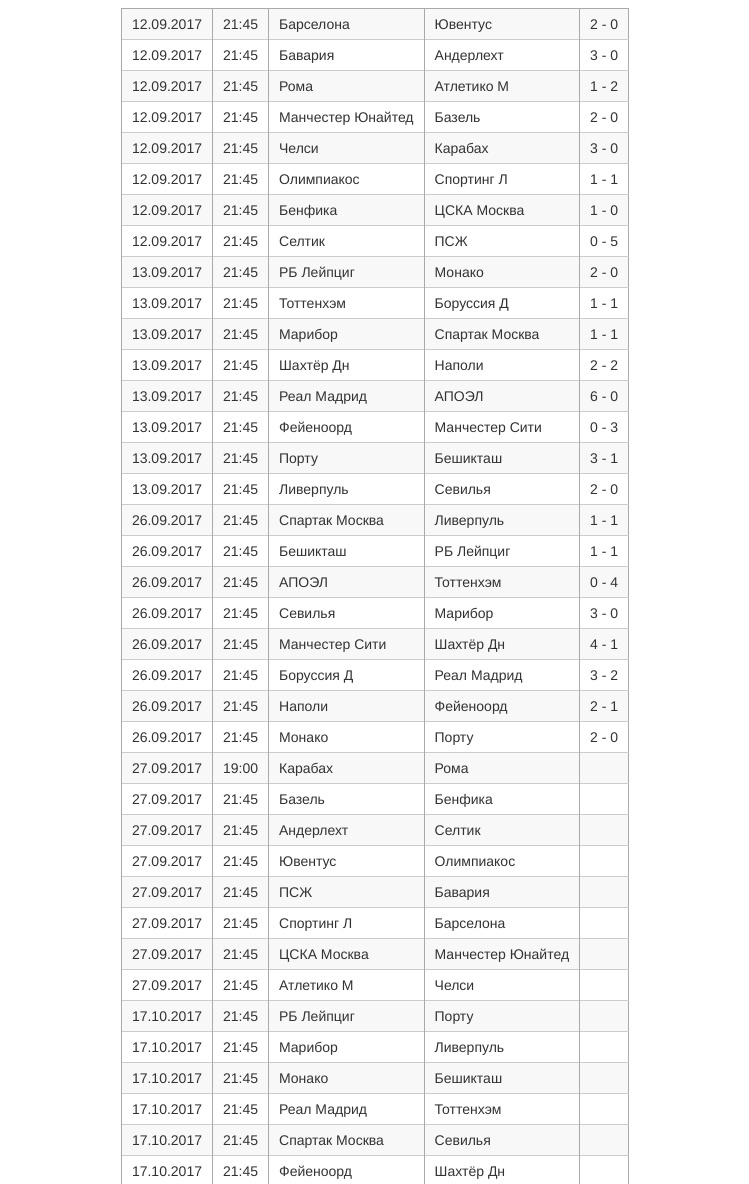
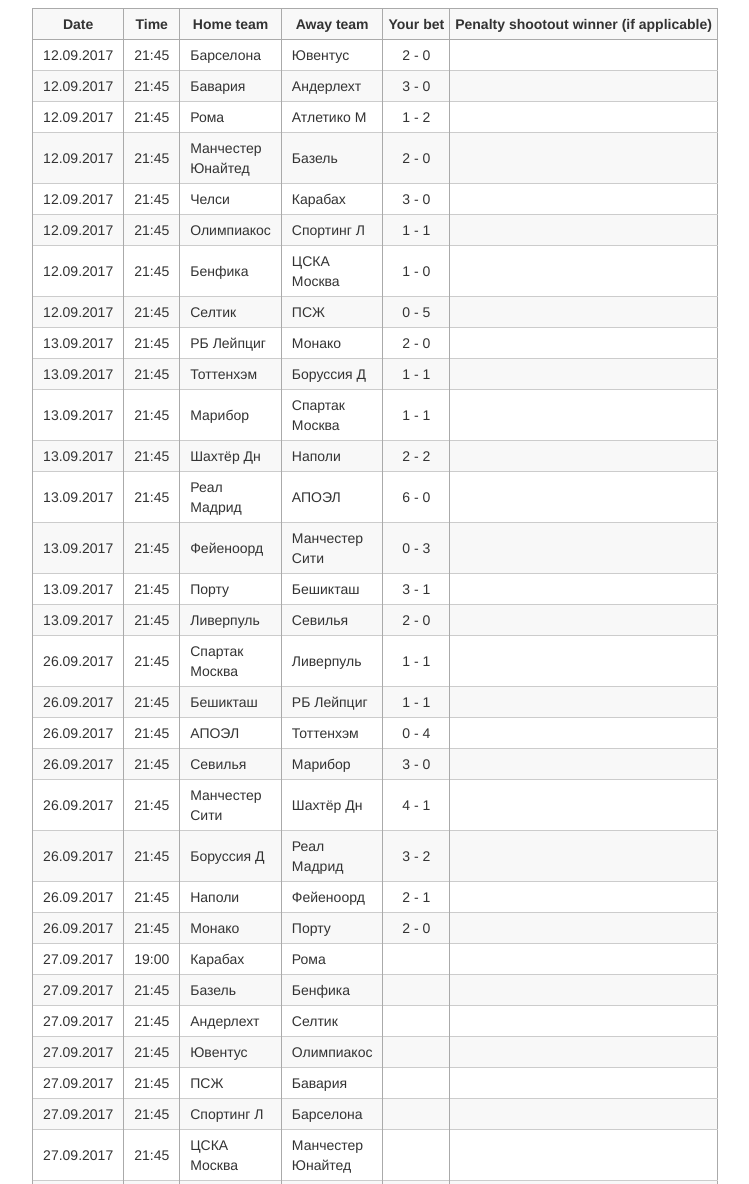
Before and after one commit to asyler/betleague, a Django app: page /my_bets in a window 1280 px wide. Shown: the part 52-1236 px from the top of the page, without its empty margins (265-1014 px from the left). Run offline with Django 3.2, Linux system fonts and the light colour scheme; a user stored in the database is signed in; data comes from the database, SQL or seed files in the repository; some libraries are stand-ins or nearby versions.

Commit message:
Alter user bets page to support shootout

```diff
--- a/competitions/static/competitions.css
+++ b/competitions/static/competitions.css
@@ -1,5 +1,11 @@
 td.username {
     font-weight: bold;
+}
+
+tr.header {
+    background-color: #f8f8f8;
+    font-weight: bold;
+    border-bottom: 1px solid #aaa;
 }
 
 tr.match:nth-child(odd) {
@@ -10,12 +16,27 @@
     border-bottom: 1px solid #aaa;
 }
 
-td.bet_result, td.bet, td.username, td.points, td.result {
+td.bet_result, td.bet, td.username, td.points, td.result, td.shootout_winner,
+tr.header > td {
     text-align: center;
     border-left: 1px solid #aaa;
     padding: 5px;
     width: 1px;
     white-space: nowrap;
+}
+
+td.shootout_winner label {
+    font-weight: normal;
+    float: left;
+}
+
+td.reset_radio {
+    text-align: right;
+}
+
+span.reset_link {
+    color: blue;
+    cursor: pointer;
 }
 
 #results_table td.colspan,
--- a/matches/models.py
+++ b/matches/models.py
@@ -99,7 +99,7 @@
             return ''
         return '{} - {}'.format(self.home_score, self.away_score)
 
-    def set_bet(self, result):
+    def set_bet(self, result, shootout_result=None):
         if not self.match.in_future:
             raise ValidationError(PAST_MATCH_ERROR)
 
@@ -112,3 +112,8 @@
             self.away_score = bet[1]
         else:
             raise ValidationError(WRONG_BET_FORMAT_ERROR)
+
+        if shootout_result is None or shootout_result in '01':
+                self.shootout_winner = shootout_result
+        else:
+            raise ValidationError(WRONG_SHOOTOUT_FORMAT_ERROR)
--- a/matches/static/user_bets.js
+++ b/matches/static/user_bets.js
@@ -3,4 +3,16 @@
         $('form').submit();
     });
     $('.saved_alert').fadeOut(1000);
+
+    $('input.shootout_winner_radio').change(function () {
+        let match_row = $(this).parents('tr');
+        $(match_row).find('.reset_link').removeClass('hidden');
+    });
+
+    $('.reset_link').click(function () {
+        let match_row = $(this).parents('tr');
+        $(match_row).find('input.shootout_winner_radio').prop(
+            'checked', false
+        );
+    });
 });
--- a/matches/templates/user_bets.html
+++ b/matches/templates/user_bets.html
@@ -25,6 +25,14 @@
     <form action="{% url 'user_bets' %}" method="POST">
         {% csrf_token %}
         <table id="bets_table">
+			<tr class="header">
+				<td>Date</td>
+				<td>Time</td>
+				<td>Home team</td>
+				<td>Away team</td>
+				<td>Your bet</td>
+				<td colspan="2">Penalty shootout winner (if applicable)</td>
+			</tr>
         {% for match in matches %}
             <tr class="match">
                 <td class="date">{{ match.datetime|date:"d.m.Y" }}</td>
@@ -46,6 +54,36 @@
                         {% endfor %}
                     {% endif %}
                 </td>
+				<td class="shootout_winner">
+					{% if match.can_have_penalty_shootout %}
+						<label>
+							<input
+									type="radio"
+								   	class="shootout_winner_radio"
+								   	name="match_{{ match.id }}_shootout_winner"
+								   	value="0"
+									{% if match.bet.shootout_winner == False %}checked{% endif %}
+							/>
+							{{ match.home_team }}
+						</label>
+						<br>
+						<label>
+							<input
+									type="radio"
+									class="shootout_winner_radio"
+									name="match_{{ match.id }}_shootout_winner"
+									value="1"
+									{% if match.bet.shootout_winner == True %}checked{% endif %}
+							/>
+							{{ match.away_team }}
+						</label>
+					{% endif %}
+				</td>
+				<td class="reset_radio">
+					{% if match.can_have_penalty_shootout %}
+					<span class="reset_link {% if match.bet.shootout_winner == None %}hidden{% endif %}">Reset</span>
+					{% endif %}
+				</td>
             </tr>
         {% endfor %}
         </table>
--- a/matches/views.py
+++ b/matches/views.py
@@ -1,4 +1,5 @@
 import re
+from collections import defaultdict
 
 from django.contrib import messages
 from django.contrib.auth.decorators import login_required
@@ -13,21 +14,35 @@
 @login_required
 def user_bets(request):
     if request.method == 'POST':
-        for match, result in request.POST.items():
-            _match = re.match(r'match_(\d+)', match)
+        data = defaultdict(dict)
+        for key, value in request.POST.items():
+            _match = re.match(r'^match_(\d+)$', key)
+            _match_shootout = re.match(r'^match_(\d+)_shootout_winner$', key)
+
             if _match:
                 match_id = _match.group(1)
-                try:
-                    bet = Bet.objects.get(user=request.user, match__id=match_id)
-                except Bet.DoesNotExist:
-                    bet = Bet(user=request.user, match_id=match_id)
-                try:
-                    bet.set_bet(result)
-                    bet.save()
-                except ValidationError as e:
-                    messages.error(request, e.message, extra_tags=match_id)
-                except EmptyBet:
-                    pass
+                data[match_id]['result'] = value
+
+            if _match_shootout:
+                match_id = _match_shootout.group(1)
+                data[match_id]['shootout_winner'] = value
+
+        for match_id, match_result in data.items():
+            result = match_result['result']
+            shootout_result = match_result.get('shootout_winner', None)
+            try:
+                bet = Bet.objects.get(user=request.user, match__id=match_id)
+            except Bet.DoesNotExist:
+                bet = Bet(user=request.user, match_id=match_id)
+            try:
+                bet.set_bet(result, shootout_result)
+                bet.save()
+            except ValidationError as e:
+                messages.error(request, e.message, extra_tags=match_id)
+            except EmptyBet:
+                pass
+
+
         messages.success(request, 'Saved', extra_tags='saved')
         return redirect('user_bets')
 
```
